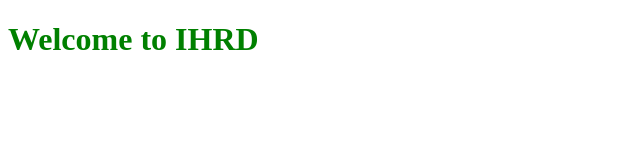
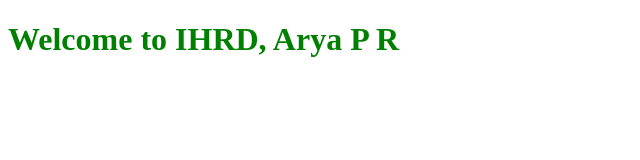
Before and after one commit to PR-AryaLakshmi/gitdemocls, a plain HTML site: page index.html in a window 1280 px wide. Shown: the whole page, without its empty margins (0-640 px from the left). Drawn offline with Linux system fonts and the light colour scheme.

Commit message:
h1 string updated

```diff
--- a/index.html
+++ b/index.html
@@ -7,6 +7,6 @@
     <link rel="stylesheet" href="style.css">
 </head>
 <body>
-    <h1>Welcome to IHRD</h1>
+    <h1>Welcome to IHRD, Arya P R</h1>
 </body>
 </html>
```
